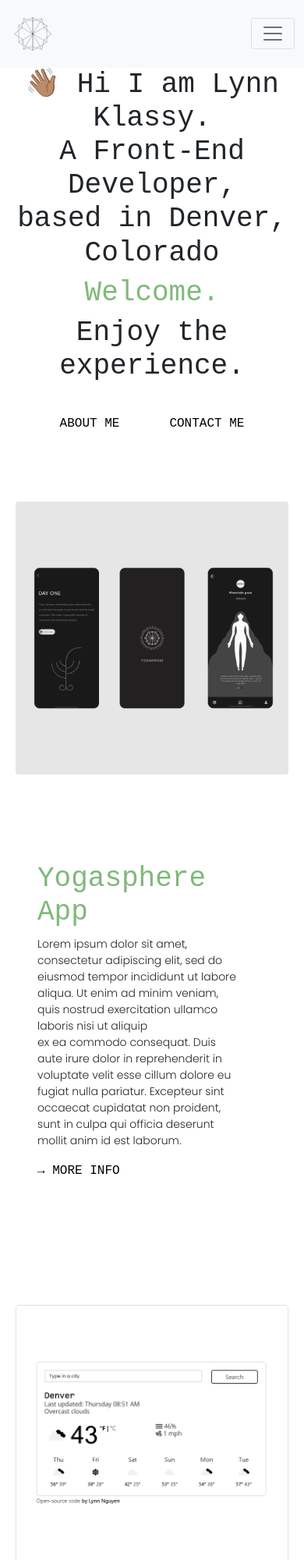
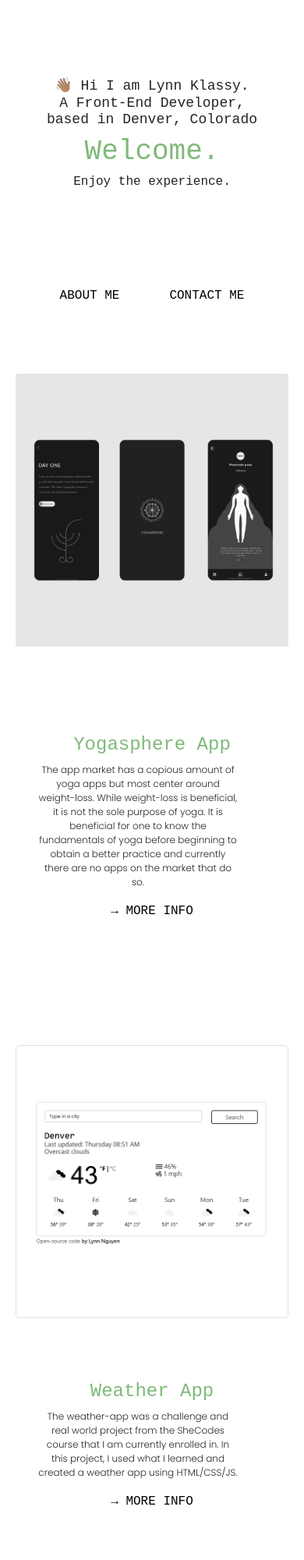
Before and after one commit to htklassy/workshop3-week3-hw, a plain HTML site: page index.html in a window 390 px wide. Shown: the top 2000 px of the page at 78% size. Drawn offline with nearby package versions, Linux system fonts and the light colour scheme; a web font is replaced by a local one.

Commit message:
made responsive and some changes for shecodes

```diff
--- a/advanced-boot-strap-hw.css
+++ b/advanced-boot-strap-hw.css
@@ -36,6 +36,9 @@ a:visited {
   font-family: var(--primary-text);
   color: var(--primary-color);
 }
+.page-intro {
+  margin: 100px auto;
+}
 .button {
   display: flex;
   justify-content: center;
@@ -55,19 +58,21 @@ a:visited {
 .project-heading {
   color: var(--primary-color);
 }
-@media (max-width: 375px) {
-  h1,
-  h2,
+@media (max-width: 768px) {
+  h1 {
+    font-size: 18px;
+    text-align: center;
+  }
   h3 {
-    font-size: 10px;
-    text-align: center;
+    font-size: 16px;
   }
   p {
     text-align: center;
-    margin: 0 auto;
+    font-size: 12px;
   }
   .project-heading {
     text-align: center;
+    font-size: 24px;
   }
   .yogaspehre-img {
     max-width: 200px;
@@ -77,11 +82,30 @@ a:visited {
     display: flex;
     justify-content: center;
   }
-  .hide-small {
-    display: none;
-  }
   .yogasphere-paragraph {
     display: flex;
     justify-content: center;
   }
 }
+
+@media (max-width: 320px) {
+  h1 {
+    font-size: 18px;
+  }
+  h2,
+  h3 {
+    font-size: 18px;
+  }
+  .project-heading {
+    text-align: center;
+  }
+  .project-info {
+    text-align: center;
+  }
+  .yogasphere-img {
+    max-width: 300px;
+  }
+  .hide-small {
+    display: none;
+  }
+}
--- a/index.html
+++ b/index.html
@@ -18,7 +18,7 @@
 
 </head>
 <body>
-    <nav class="navbar navbar-expand-lg navbar-light bg-light">
+    <!--<nav class="navbar navbar-expand-lg navbar-light bg-light">
         <div class="container-fluid">
             <a class="navbar-brand" href="/">
                 <img src="/images/submark-black.png" alt="logo" class="logo img-fluid" />
@@ -42,12 +42,12 @@
                 </ul>
             </div>
         </div>
-    </nav>
-
+    </nav>-->
+<div class="page-intro">
     <h1 class="text-center">
-       👋🏽 Hi I am Lynn Klassy.<br />
-        A Front-End Developer, <br/>
-         based in Denver, Colorado
+        👋🏽 Hi I am Lynn Klassy.<br />
+        A Front-End Developer, <br />
+        based in Denver, Colorado
     </h1>
     <h2 class="text-center">
         Welcome.
@@ -55,6 +55,8 @@
     <h3 class="text-center">
         Enjoy the experience.
     </h3>
+</div>
+
 
     <!--buttons-->
     <div class="container button my-3">
@@ -77,12 +79,10 @@
                 </h3>
             </div>
             <div class="row">
-                <p class="yogasphere-paragraph pe-5">
-                    Lorem ipsum dolor sit amet, consectetur adipiscing elit, sed do eiusmod tempor incididunt ut labore aliqua. Ut enim ad
-                    minim veniam, quis nostrud exercitation ullamco laboris nisi ut aliquip <br/> ex ea commodo consequat. Duis aute irure dolor
-                    <span class="hide-small">in reprehenderit in voluptate velit esse cillum dolore eu fugiat nulla pariatur. Excepteur sint
-                        occaecat cupidatat non
-                        proident, sunt in culpa qui officia deserunt mollit anim id est laborum.
+                <p class="yogasphere-paragraph pe-5 project-info">
+                    <span class="hide-small">The app market has a copious amount of yoga apps but most center around weight-loss. While weight-loss is beneficial, it
+                    is not the sole purpose of yoga.  It is beneficial for one to know the fundamentals of yoga before beginning to obtain a
+                    better practice and currently there are no apps on the market that do so.
                     </span>
                 </p>
             </div>
@@ -109,14 +109,9 @@
                 </h3>
             </div>
             <div class="row">
-                <p class="yogasphere-paragraph pe-5">
-                    Lorem ipsum dolor sit amet, consectetur adipiscing elit, sed do eiusmod tempor incididunt ut labore
-                    aliqua. Ut enim ad
-                    minim veniam, quis nostrud exercitation ullamco laboris nisi ut aliquip <br /> ex ea commodo
-                    consequat. Duis aute irure dolor
-                    <span class="hide-small">in reprehenderit in voluptate velit esse cillum dolore eu fugiat nulla pariatur. Excepteur sint
-                    occaecat cupidatat non
-                    proident, sunt in culpa qui officia deserunt mollit anim id est laborum.
+                <p class="yogasphere-paragraph pe-5 project-info">
+                    <span class="hide-small">The weather-app was a challenge and real world project from the SheCodes course that I am currently enrolled in.
+                    In this project, I used what I learned and created a weather app using HTML/CSS/JS.
                     </span>
                 </p>
             </div>
@@ -143,13 +138,10 @@
                 </h3>
             </div>
             <div class="row ">
-                <p class="yogasphere-paragraph pe-5">
-                    Lorem ipsum dolor sit amet, consectetur adipiscing elit, sed do eiusmod tempor incididunt ut labore
-                    aliqua. Ut enim ad
-                    minim veniam, quis nostrud exercitation ullamco laboris nisi ut aliquip <br /> ex ea commodo
-                    consequat. <span class="hide-small">in reprehenderit in voluptate velit esse cillum dolore eu fugiat nulla pariatur. Excepteur sint
-                    occaecat cupidatat non
-                    proident, sunt in culpa qui officia deserunt mollit anim id est laborum.
+                <p class="yogasphere-paragraph pe-5 project-info">
+                    <span class="hide-small">ZeeZee can be a stepping stone for those with sleeping disorders to create normal sleeping habits for optimal daily
+                    performance. This system can be controlled from Alexa, your smart watch, mobile phone & desktop. You will wake up
+                    feeling refresh and ready to attack your day more productively.
                     </span>
                 </p>
             </div>
```
Also changed, not shown: portfolio-projects.html (+3 -6 lines).
